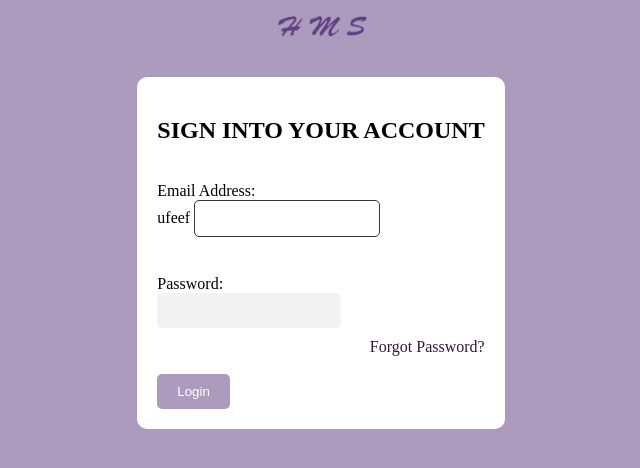
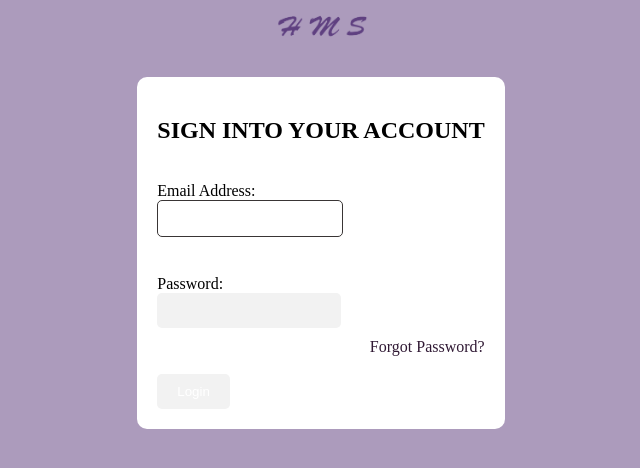
Before and after one commit to Sammiejohnsonnl/hms, a PHP site: page /login.html in a window 1280 px wide. Shown: the part 164-632 px from the top of the page, without its empty margins (319-959 px from the left). Run offline with PHP 8.4, Linux system fonts and the light colour scheme.

Commit message:
email commit

```diff
--- a/login.html
+++ b/login.html
@@ -16,7 +16,6 @@
         <h2>SIGN INTO YOUR ACCOUNT</h2>
         <br>
         <label for="email">Email Address:</label><br>
-        ufeef
         <input type="email" id="email" name="email" class="input-field" required><br>
         <br>
 
--- a/styles.css
+++ b/styles.css
@@ -96,7 +96,7 @@ body {
   }
 
   input[type="submit"] {
-    background-color: #ac9bbc;
+    background-color: #f2f2f2;
     color: white;
     border: none;
     padding: 10px 20px;
```
